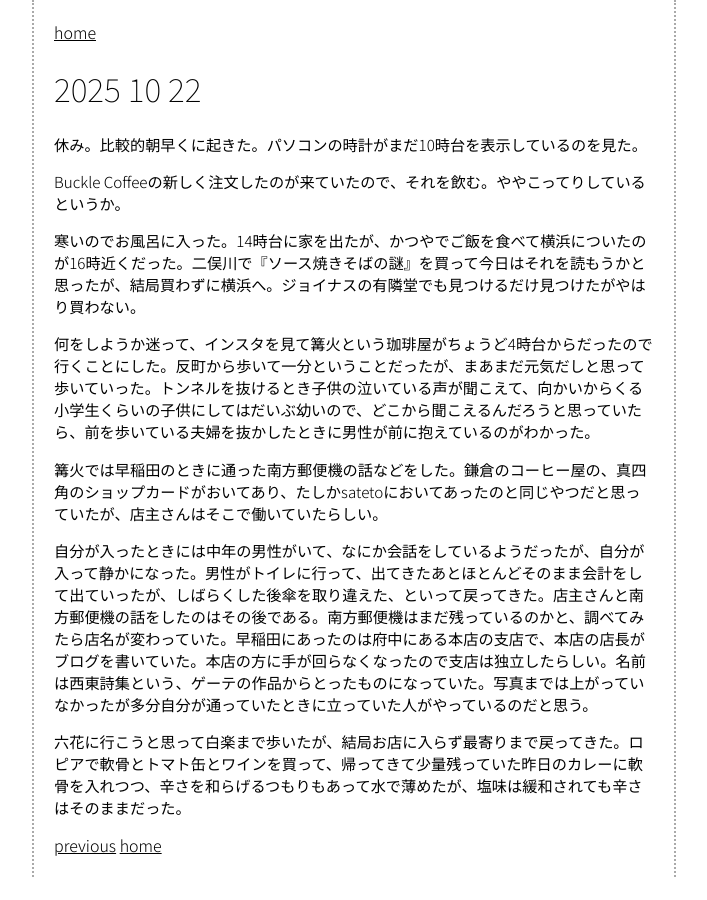
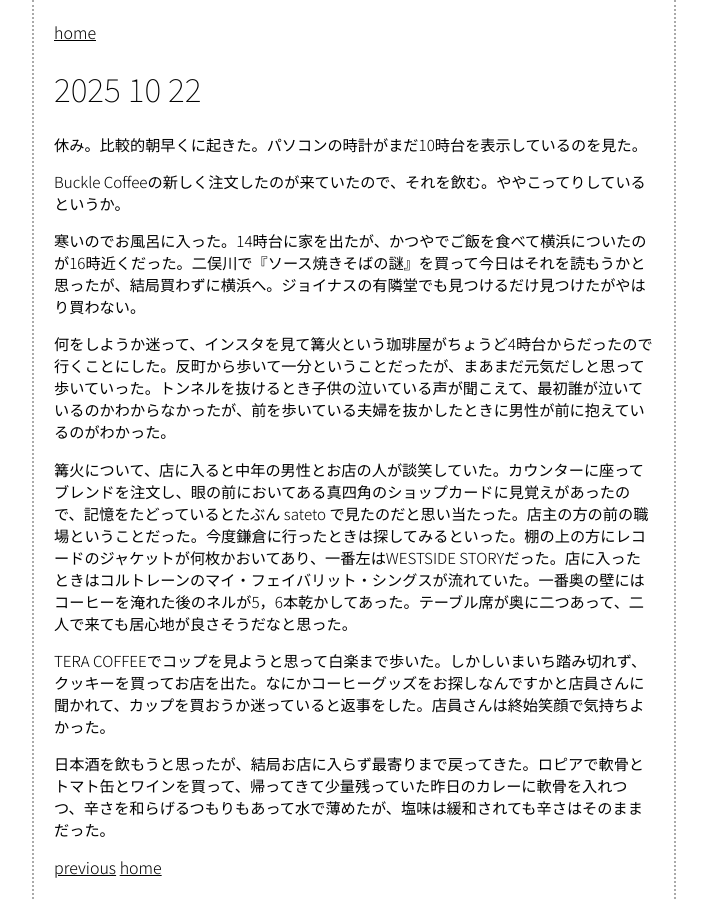
Before and after one commit to mkataoka73/mkataoka73.github.io, a Jekyll site: the page built from _posts/2025-10-22-2025-10-22.md, in a window 1280 px wide. Shown: the whole page, without its empty margins (286-993 px from the left). Built offline with Jekyll 4.4.1, drawn with Linux system fonts in a browser that asks for light colours.

Commit message:
Change text

```diff
--- a/_posts/2025-10-22-2025-10-22.md
+++ b/_posts/2025-10-22-2025-10-22.md
@@ -8,10 +8,10 @@ Buckle Coffeeの新しく注文したのが来ていたので、それを飲む
 
 寒いのでお風呂に入った。14時台に家を出たが、かつやでご飯を食べて横浜についたのが16時近くだった。二俣川で『ソース焼きそばの謎』を買って今日はそれを読もうかと思ったが、結局買わずに横浜へ。ジョイナスの有隣堂でも見つけるだけ見つけたがやはり買わない。
 
-何をしようか迷って、インスタを見て篝火という珈琲屋がちょうど4時台からだったので行くことにした。反町から歩いて一分ということだったが、まあまだ元気だしと思って歩いていった。トンネルを抜けるとき子供の泣いている声が聞こえて、向かいからくる小学生くらいの子供にしてはだいぶ幼いので、どこから聞こえるんだろうと思っていたら、前を歩いている夫婦を抜かしたときに男性が前に抱えているのがわかった。
+何をしようか迷って、インスタを見て篝火という珈琲屋がちょうど4時台からだったので行くことにした。反町から歩いて一分ということだったが、まあまだ元気だしと思って歩いていった。トンネルを抜けるとき子供の泣いている声が聞こえて、最初誰が泣いているのかわからなかったが、前を歩いている夫婦を抜かしたときに男性が前に抱えているのがわかった。
 
-篝火では早稲田のときに通った南方郵便機の話などをした。鎌倉のコーヒー屋の、真四角のショップカードがおいてあり、たしかsatetoにおいてあったのと同じやつだと思っていたが、店主さんはそこで働いていたらしい。
+篝火について、店に入ると中年の男性とお店の人が談笑していた。カウンターに座ってブレンドを注文し、眼の前においてある真四角のショップカードに見覚えがあったので、記憶をたどっているとたぶん sateto で見たのだと思い当たった。店主の方の前の職場ということだった。今度鎌倉に行ったときは探してみるといった。棚の上の方にレコードのジャケットが何枚かおいてあり、一番左はWESTSIDE STORYだった。店に入ったときはコルトレーンのマイ・フェイバリット・シングスが流れていた。一番奥の壁にはコーヒーを淹れた後のネルが5，6本乾かしてあった。テーブル席が奥に二つあって、二人で来ても居心地が良さそうだなと思った。
 
-自分が入ったときには中年の男性がいて、なにか会話をしているようだったが、自分が入って静かになった。男性がトイレに行って、出てきたあとほとんどそのまま会計をして出ていったが、しばらくした後傘を取り違えた、といって戻ってきた。店主さんと南方郵便機の話をしたのはその後である。南方郵便機はまだ残っているのかと、調べてみたら店名が変わっていた。早稲田にあったのは府中にある本店の支店で、本店の店長がブログを書いていた。本店の方に手が回らなくなったので支店は独立したらしい。名前は西東詩集という、ゲーテの作品からとったものになっていた。写真までは上がっていなかったが多分自分が通っていたときに立っていた人がやっているのだと思う。
+TERA COFFEEでコップを見ようと思って白楽まで歩いた。しかしいまいち踏み切れず、クッキーを買ってお店を出た。なにかコーヒーグッズをお探しなんですかと店員さんに聞かれて、カップを買おうか迷っていると返事をした。店員さんは終始笑顔で気持ちよかった。
 
-六花に行こうと思って白楽まで歩いたが、結局お店に入らず最寄りまで戻ってきた。ロピアで軟骨とトマト缶とワインを買って、帰ってきて少量残っていた昨日のカレーに軟骨を入れつつ、辛さを和らげるつもりもあって水で薄めたが、塩味は緩和されても辛さはそのままだった。
+日本酒を飲もうと思ったが、結局お店に入らず最寄りまで戻ってきた。ロピアで軟骨とトマト缶とワインを買って、帰ってきて少量残っていた昨日のカレーに軟骨を入れつつ、辛さを和らげるつもりもあって水で薄めたが、塩味は緩和されても辛さはそのままだった。
```
